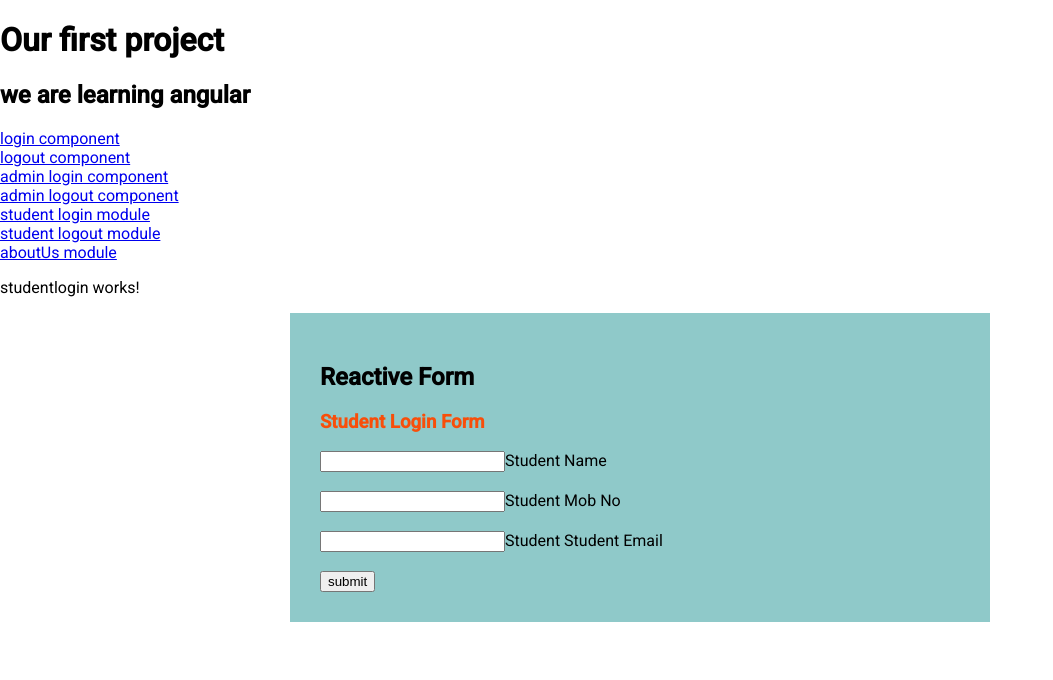
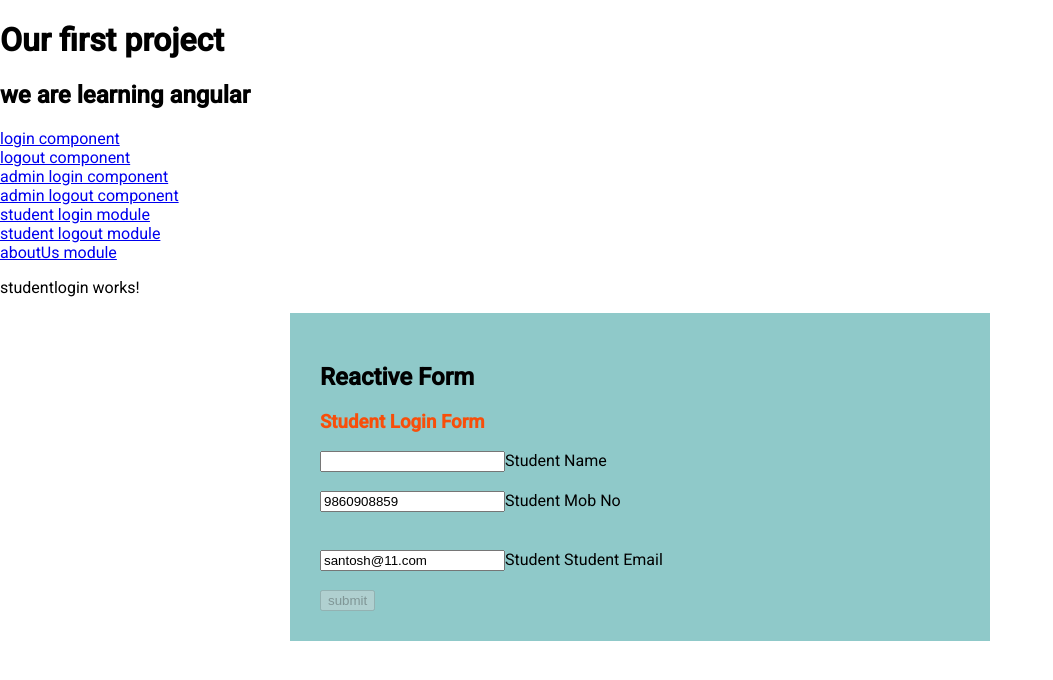
Before and after one commit to santoshmulak/Santosh-Angular, an Angular app in the folder practiceproject/: page /studentLogin in a window 1280 px wide. Shown: the top 680 px of the page, without its empty margins (0-1053 px from the left). Built offline with nearby package versions, Linux system fonts and the light colour scheme.

Commit message:
reactive form validation

```diff
--- a/practiceproject/src/app/admin/admin-login/admin-login.component.html
+++ b/practiceproject/src/app/admin/admin-login/admin-login.component.html
@@ -6,17 +6,20 @@
     <h3>Admin Login Form</h3>
     <div>
         <form #adminForm="ngForm" (ngSubmit)="adminFormData(adminForm.value)" autocomplete="off">
-            <input type="text" name="adminFirstName" #name='ngModel'required placeholder="enter your first name" [ngModel]="adminData.name">Enter Your first Name
+            <input type="text" name="adminFirstName" #name='ngModel' appCharacterOnly required placeholder="enter your first name" [ngModel]="adminData.name">Enter Your first Name
             <br>
-            <span *ngIf="name.touched && name.invalid" id="span">Please Enter Your Name !</span>
+            <span *ngIf="name.touched && name.invalid || name.errors?.['required']"id="span">Please Enter Your Name !</span>
              <br>
-            <input type="text" name="adminLastName" placeholder="enter your last name" ngModel>Enter Your Last Name
-            <br><br>
-            <input type="tel" name="adminMobile" minlength="10" maxlength="10" #num="ngModel" placeholder="enter your monble number" [ngModel]="adminData.mobn">Enter Your Mobile Number
+            <input type="text" name="adminLastName" #email="ngModel" placeholder="enter your email" ngModel>Enter Your Email
             <br>
-            <span *ngIf="num.invalid" id="span">mobile number is required*</span>
+            <!-- <span *ngIf="email.errors?.email"></span> -->
             <br>
-            <button mat-raised-button color="accent">Submit</button>
+            <input type="tel" name="adminMobile" pattern="[0-9]*" minlength="10" maxlength="10" #num="ngModel" placeholder="enter your monble number" [ngModel]="adminData.mobn">Enter Your Mobile Number
+            <br>
+            <span *ngIf="num.errors?.['pattern']" id="span">mobile number is required*</span>
+            <br>
+            <!-- <button mat-raised-button color="accent" [disabled]="adminForm.invalid">Submit</button> -->
+            <button [disabled]="adminForm.invalid">Submit</button>
         </form>
     </div>
 </div>
@@ -31,6 +34,6 @@
     <br>
     <span *ngIf="password.invalid && password.touched" id="span">mobile number is required*</span>
     <br>
-    <button [disabled]= "loginForm.invalid">submit</button>
+    <button [disabled]="loginForm.invalid">submit</button>
 </form>
 </div>
--- a/practiceproject/src/app/admin/admin-login/admin-login.component.ts
+++ b/practiceproject/src/app/admin/admin-login/admin-login.component.ts
@@ -21,8 +21,10 @@ export class AdminLoginComponent implements OnInit {
     this.router.navigateByUrl('login')
   }
 
-  adminFormData(adminFormData:any){
+  adminFormData(adminFormData:any, abc?:any){
     console.log(adminFormData);
+    console.log(abc);
+
   }
   loginFun(item:any){
    console.log(item);
--- a/practiceproject/src/app/admin/admin.module.ts
+++ b/practiceproject/src/app/admin/admin.module.ts
@@ -7,6 +7,7 @@ import { AdminLogoutComponent } from './admin-logout/admin-logout.component';
 import { FormsModule } from '@angular/forms';
 import { BrowserAnimationsModule } from '@angular/platform-browser/animations';
 import { MatButtonModule } from '@angular/material/button';
+import { SharedmoduleModule } from '../sharedmodule/sharedmodule.module';
 
 
 @NgModule({
@@ -20,6 +21,7 @@ import { MatButtonModule } from '@angular/material/button';
     FormsModule,
     // BrowserAnimationsModule,
     MatButtonModule,
+    SharedmoduleModule
   ]
 })
 export class AdminModule { }
--- a/practiceproject/src/app/app.module.ts
+++ b/practiceproject/src/app/app.module.ts
@@ -29,7 +29,7 @@ import { MatButtonModule } from "@angular/material/button";
     TestComponent,
     CustomDirective,
     HighLightDirective,
-    CharacterOnlyDirective,
+    // CharacterOnlyDirective,
     CurrencyPipe,
     PagenotfoundComponent,
   ],
--- a/practiceproject/src/app/data.service.ts
+++ b/practiceproject/src/app/data.service.ts
@@ -7,6 +7,10 @@ export class DataService {
   strageData:string="i live in paithan"
   cars:any;
   fruit:any;
+  mycars={
+    carName:'fortuner',
+    carPrice:'4500000'
+  }
   constructor() { }
   dataServiceFunction(){
    return this.fruit= {
--- a/practiceproject/src/app/logout/logout.component.html
+++ b/practiceproject/src/app/logout/logout.component.html
@@ -89,3 +89,5 @@
 <h2>{{object | json}}</h2>
 <h2>custom pipes</h2>
 <h2>{{10 | currency}}</h2>
+<!--Data from service to html page-->
+<p>{{carsData.carName}},{{carsData.carPrice}}</p>
--- a/practiceproject/src/app/logout/logout.component.ts
+++ b/practiceproject/src/app/logout/logout.component.ts
@@ -1,5 +1,6 @@
 import { Component, OnInit } from '@angular/core';
 import { TitleStrategy } from '@angular/router';
+import { DataService } from '../data.service';
 import { StorageService } from '../storage.service';
 
 @Component({
@@ -7,6 +8,7 @@ import { StorageService } from '../storage.service';
   templateUrl: './logout.component.html',
   styleUrls: ['./logout.component.scss']
 })
+
 export class LogoutComponent implements OnInit {
   data: any;
   hide = true;
@@ -44,7 +46,9 @@ export class LogoutComponent implements OnInit {
     {name:"virat",age:"33",email:"viratkohmuak99@gmail.com",ph:"993889393"},
     {name:"rohit",age:"46",email:"rohitjfhmulak77@gmail.com",ph:"9860908859"},
   ]
-  constructor(private serviceStorage: StorageService) { }
+  carsData:any;
+
+  constructor(private serviceStorage: StorageService, private dataService:DataService) { }
   ngOnInit(): void {
     console.log("before defining", this.serviceStorage.serviceData);
     this.data = this.serviceStorage.serviceData;
@@ -52,6 +56,7 @@ export class LogoutComponent implements OnInit {
     console.log('after defining', this.serviceStorage.serviceData);
     this.serviceStorage.serviceData = 'Shiva';
     console.log('after reassianing', this.serviceStorage.serviceData);
+    this.carsData=this.dataService.mycars;
   }
   styleFun(){
     return 'main1'
--- a/practiceproject/src/app/student/studentlogin/studentlogin.component.html
+++ b/practiceproject/src/app/student/studentlogin/studentlogin.component.html
@@ -4,12 +4,22 @@
         <h2>Reactive Form</h2>
         <h3>Student Login Form</h3>
         <input type="text" formControlName="studentName">Student Name
-        <br><br>
+        <br>
+        <span class="error" *ngIf="studentForm.get('studentName')?.touched &&
+        !studentForm.get('studentName')?.valid && studentForm.get('studentName')?.hasError?.('required')
+        || studentForm.get('studentName')?.hasError?.('maxlength')">enter valid name</span>
+        <br>
         <input type="text" formControlName="studentMob">Student Mob No
-        <br><br>
+        <br>
+        <span class="error" *ngIf="studentForm.get('studentMob')?.hasError?.('maxlength') && studentForm.get('studentMob')?.hasError?.('pattern')">enter valid number</span>
+        <br>
+        <!-- <span class="error" *ngIf="studentForm.get('studentMob')?.hasError?.('maxlength')">enter valid number</span> -->
+        <br>
          <input type="text" formControlName="studentEmail">Student Student Email
-        <br><br>
-        <button  (click)="StudentFormDtata()">submit</button>
+        <br>
+        <span class="error" *ngIf="studentForm.get('studentEmail')?.hasError?.('email')" >enter valid email</span>
+        <br>
+        <button [disabled]="studentForm.invalid" (click)="studentData()">submit</button>
         <!-- <button (click)="StudentFormDtata()"mat-raised-button color="warn">Submit</button> -->
     </form>
 </div>
--- a/practiceproject/src/app/student/studentlogin/studentlogin.component.scss
+++ b/practiceproject/src/app/student/studentlogin/studentlogin.component.scss
@@ -8,3 +8,6 @@
 h3{
     color: rgb(248, 78, 10);
 }
+.error{
+    color: red;
+}
--- a/practiceproject/src/app/student/studentlogin/studentlogin.component.ts
+++ b/practiceproject/src/app/student/studentlogin/studentlogin.component.ts
@@ -1,5 +1,5 @@
 import { Component, OnInit } from '@angular/core';
-import { FormGroup,FormControlName,FormBuilder,Validators } from '@angular/forms';
+import { FormGroup,FormControl,FormBuilder,Validators } from '@angular/forms';
 
 @Component({
   selector: 'app-studentlogin',
@@ -12,16 +12,16 @@ export class StudentloginComponent implements OnInit {
   constructor(private fb:FormBuilder) { }
 
   ngOnInit(): void {
-    this.StudentFormDtata()
+    this.StudentFormData()
   }
-  StudentFormDtata() {
+  StudentFormData() {
     this.studentForm = this.fb.group({
-      studentName:[''],
-      studentMob:[''],
-      studentEmail:['']
+      studentName:['',[Validators.required,Validators.maxLength(15)]],
+      studentMob:['9860908859',[Validators.pattern('^[0-9]{10}$'), Validators.maxLength(12),Validators.minLength(10)]],
+      studentEmail:['santosh@11.com',[Validators.email]]
     })
   }
-  studentDtata(){
+  studentData(){
     console.log(this.studentForm.value);
   }
 
```
Also changed, not shown: practiceproject/src/app/sharedmodule/sharedmodule.module.ts (added, +14 -0 lines).
